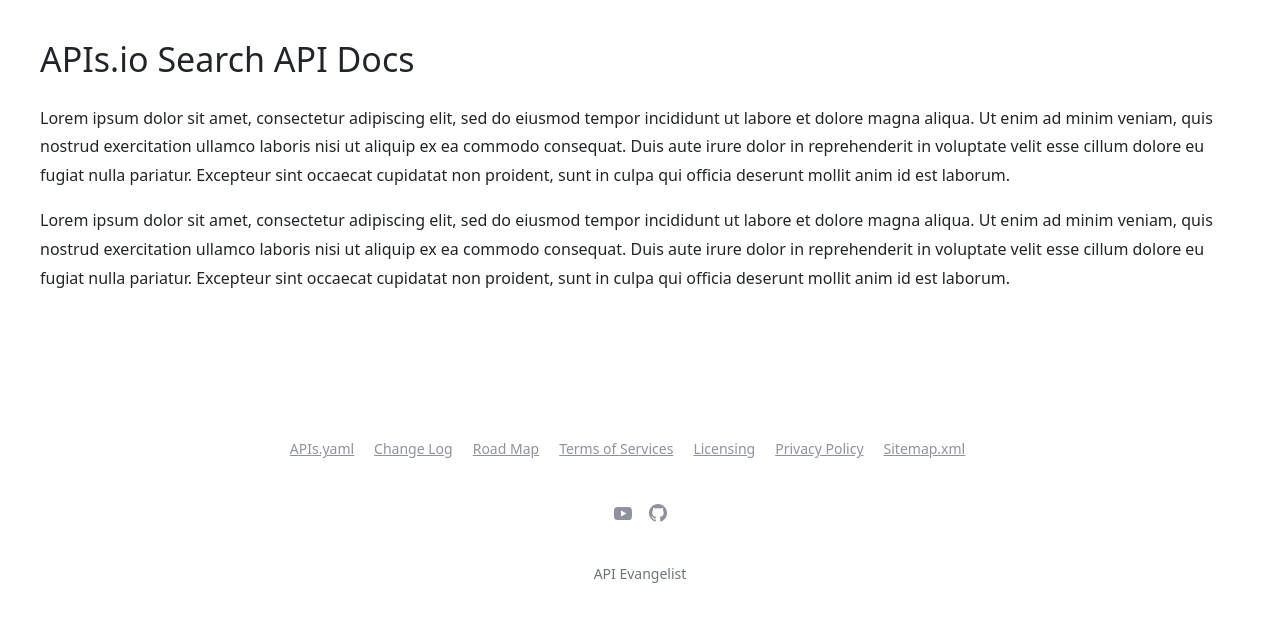
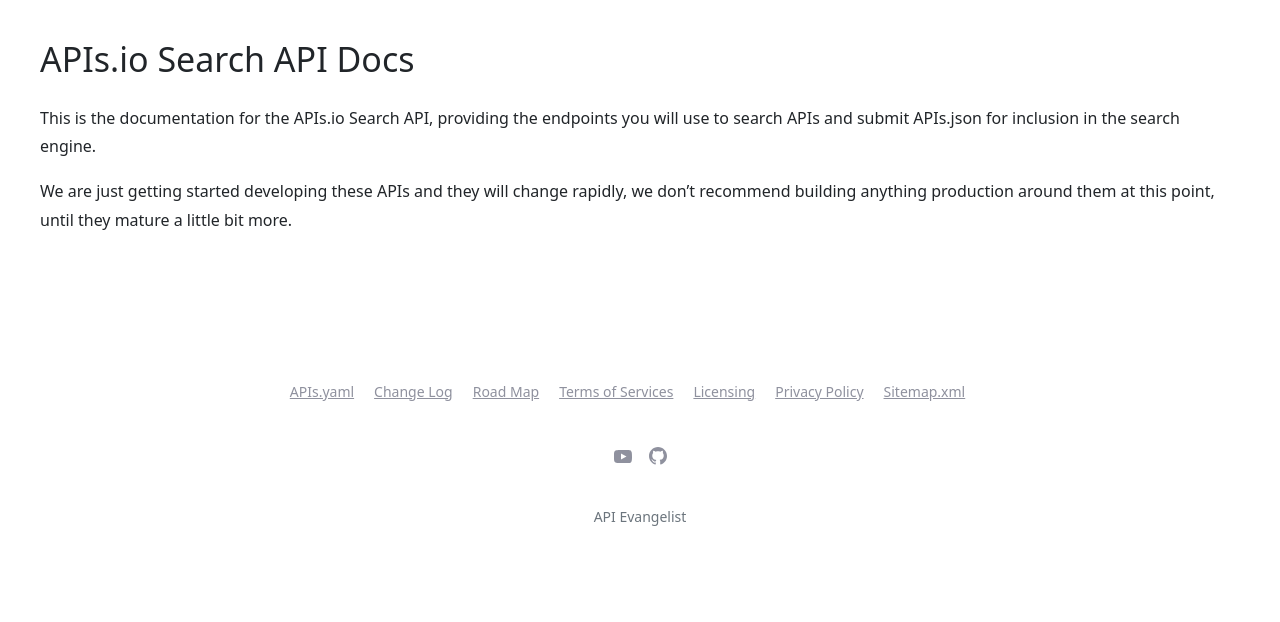
Before and after one commit to api-search/search-api, a Jekyll site: the page built from index.md, in a window 1280 px wide, cut to the strip 184-806 px from the top of the page. Built offline with Jekyll 4.4.1, drawn with Linux system fonts in a browser that asks for light colours; a script that is not in the unit is left out.

Commit message:
update nav and docs

```diff
--- a/_includes/navbar.html
+++ b/_includes/navbar.html
@@ -3,7 +3,7 @@
         <div class="uk-container">
             <div data-uk-navbar>
                 <div class="uk-navbar-left">
-                    <a class="uk-navbar-item uk-logo uk-visible@m" href="{{ "/" | relative_url }}">{% if site.logo %}<img src="{{ site.logo }}" alt="{{ site.title | escape }}" width="300">{% else %}{{ site.title | escape }}{% endif %}</a>
+                    <a class="uk-navbar-item uk-logo uk-visible@m" href="{{ "/" | relative_url }}">{% if site.logo %}<img src="{{ site.logo }}" alt="{{ site.title | escape }}" style="width: 175px;margin-right: 20px; margin-left: 150px;">{% else %}{{ site.title | escape }}{% endif %}</a>
                     {% if site.data.translation[site.lang].mobile_nav_docs %}
                         <a class="uk-navbar-toggle uk-hidden@m" href="#offcanvas-docs" data-uk-toggle><span data-uk-navbar-toggle-icon></span> <span class="uk-margin-small-left">{{ site.data.translation[site.lang].mobile_nav_docs }}</span></a>
                     {% else %}
--- a/_layouts/post.html
+++ b/_layouts/post.html
@@ -12,7 +12,7 @@ layout: default
                 {% include post-meta.html %}
             </div>
 
-            <div class="article-content link-primary">
+            <div class="article-content">
                 <center><img src="{{ page.image }}" width="90%" align="center" style="padding: 5px;"></center>
                 {{ content }}
                 {% if site.share.post %}
--- a/index.md
+++ b/index.md
@@ -2,7 +2,8 @@
 layout: page
 title: APIs.io Search API Docs
 ---
-Lorem ipsum dolor sit amet, consectetur adipiscing elit, sed do eiusmod tempor incididunt ut labore et dolore magna aliqua. Ut enim ad minim veniam, quis nostrud exercitation ullamco laboris nisi ut aliquip ex ea commodo consequat. Duis aute irure dolor in reprehenderit in voluptate velit esse cillum dolore eu fugiat nulla pariatur. Excepteur sint occaecat cupidatat non proident, sunt in culpa qui officia deserunt mollit anim id est laborum.
+This is the documentation for the APIs.io Search API, providing the endpoints you will use to search APIs and submit APIs.json for inclusion in the search engine.
+
 
 <div id="swagger-ui"></div>
 <style>
@@ -14,4 +15,5 @@ Lorem ipsum dolor sit amet, consectetur adipiscing elit, sed do eiusmod tempor i
         margin: 0px;
     }
 </style>
-Lorem ipsum dolor sit amet, consectetur adipiscing elit, sed do eiusmod tempor incididunt ut labore et dolore magna aliqua. Ut enim ad minim veniam, quis nostrud exercitation ullamco laboris nisi ut aliquip ex ea commodo consequat. Duis aute irure dolor in reprehenderit in voluptate velit esse cillum dolore eu fugiat nulla pariatur. Excepteur sint occaecat cupidatat non proident, sunt in culpa qui officia deserunt mollit anim id est laborum.
+
+We are just getting started developing these APIs and they will change rapidly, we don't recommend building anything production around them at this point, until they mature a little bit more.
```
Also changed, not shown: _includes/authentication.html (added, +72 -0 lines), images/apis-io.jpg (added), images/diagram-1.jpg (added), images/diagram-2.jpg (added), 2 other files.
